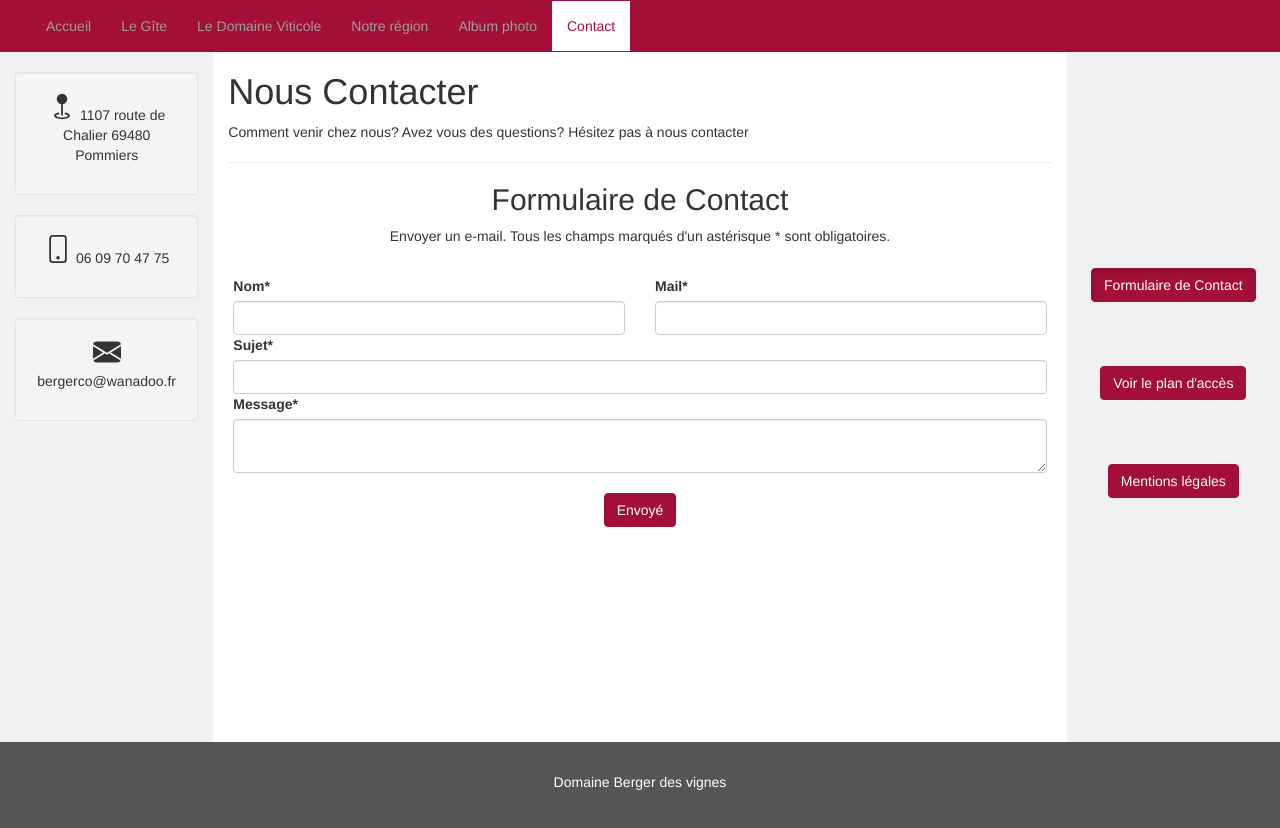
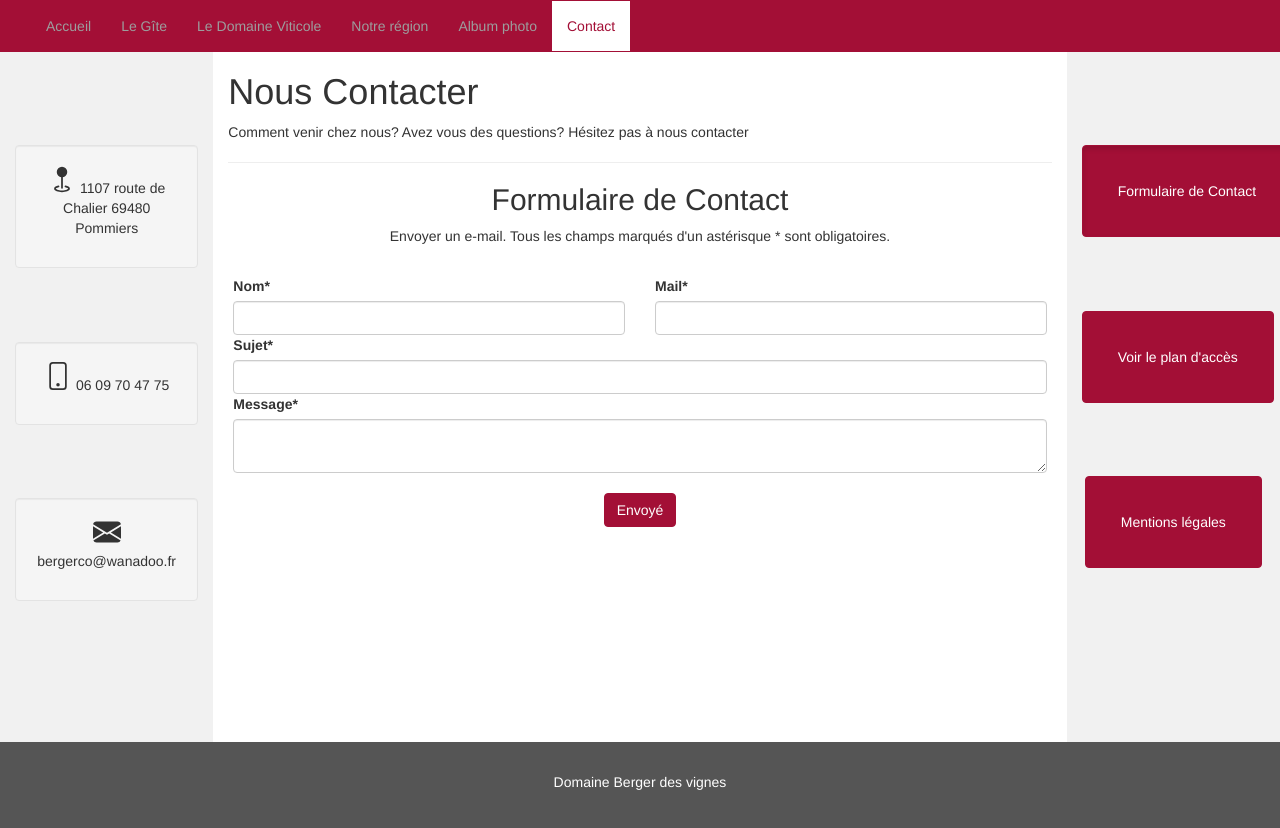
Before and after one commit to BrunelleServ/domainebergerdesvignes, a plain HTML site: page assets/pages/contact.html in a window 1280 px wide. Drawn offline with nearby package versions, Linux system fonts and the light colour scheme.

Commit message:
manque plus que footer nav bar et police

```diff
--- a/assets/css/contact.css
+++ b/assets/css/contact.css
@@ -34,7 +34,6 @@ and open the template in the editor.
     direction: row;
     flex: auto;
     justify-content: center;
-    padding-bottom: 100px;
 }
 
 .map-container {
@@ -52,16 +51,21 @@ and open the template in the editor.
 }
 
 .position_btn {
-    margin-top: 72%;
+    margin-top: 0%;
 }
 
 .formulaire,
 .plan,
 .mentions {
-    margin-top: 35% !important;
+    margin-top: 40% !important;
+    padding: 35px !important;
 }
 
 .text2 {
     margin-top: 40px !important;
     font-size: 14px !important;
 }
+
+.well {
+    margin-top: 40% !important;
+}
--- a/assets/pages/contact.html
+++ b/assets/pages/contact.html
@@ -219,7 +219,7 @@ Author: brune
                     </div>
                 </div>
 
-                <map style="text-align: center;">
+                <map class="margMap" style="text-align: center;">
 
                 <iframe src="https://www.google.com/maps/embed?pb=!1m18!1m12!1m3!1d2773.3125238425973!2d4.675680015571544!3d45.96501710790648!2m3!1f0!2f0!3f0!3m2!1i1024!2i768!4f13.1!3m3!1m2!1s0x47f48588d768e1eb%3A0xc4a14748031db251!2sDomaine%20berger%20des%20vignes!5e0!3m2!1sfr!2sfr!4v1591272996733!5m2!1sfr!2sfr" width="600" height="450" frameborder="0" style="border:0;" allowfullscreen="" aria-hidden="false" tabindex="0"></iframe>
 
```
